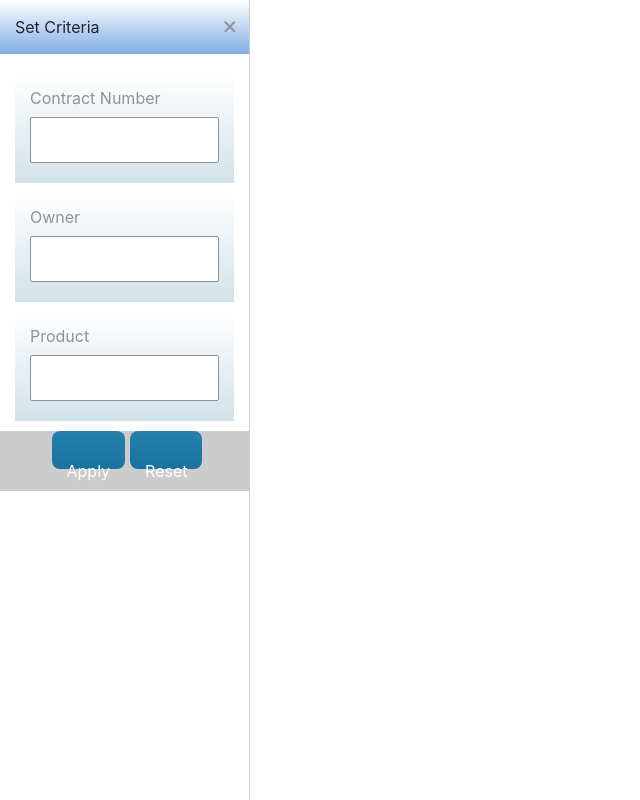
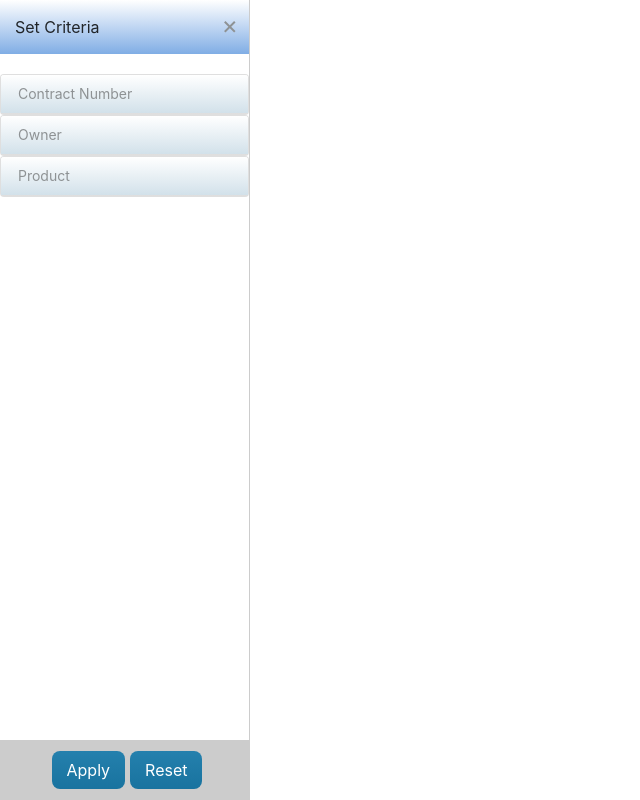
Before and after one commit to Dazzed/annuityprototype-fe, a Next.js app: page /contracts/components/criteria in a window 1280 px wide. Shown: the whole page, without its empty margins (0-640 px from the left). Built offline with nearby package versions, Linux system fonts and the light colour scheme.

Commit message:
ui update

```diff
--- a/pages/contracts/components/criteria.js
+++ b/pages/contracts/components/criteria.js
@@ -46,8 +46,18 @@ export default function Criteria(props) {
           &times;
         </a>
       </li>
-      <li>
-        <a href="#">Contract Number</a>
+      <div id="accordion">
+        <div class="card">
+          <div class="card-header cardcustomheader p-1" id="headingOne">
+            <h5 class="mb-0">
+              <button class="btn btn-link" data-toggle="collapse" data-target="#collapseOne" aria-expanded="true" aria-controls="collapseOne">
+                Contract Number
+              </button>
+            </h5>
+          </div>
+
+          <div id="collapseOne" class="collapse" aria-labelledby="headingOne" data-parent="#accordion">
+            <div class="card-body px-2 py-1">
               <input
                 type="text"
                 name="contractNumberFilterVal"
@@ -56,8 +66,55 @@ export default function Criteria(props) {
                 value={contractNumberFilterVal}
                 onChange={(e) => setContractNumberFilterval(e.target.value)}
               />
-      </li>
-      <li>
+            </div>
+          </div>
+        </div>
+        <div class="card">
+          <div class="card-header cardcustomheader p-1" id="headingTwo">
+            <h5 class="mb-0">
+              <button class="btn btn-link" data-toggle="collapse" data-target="#collapseTwo" aria-expanded="true" aria-controls="collapseOne">
+                Owner
+              </button>
+            </h5>
+          </div>
+
+          <div id="collapseTwo" class="collapse" aria-labelledby="headingTwo" data-parent="#accordion">
+            <div class="card-body px-2 py-1">
+              <input
+                type="text"
+                name="ownerFilterVal"
+                placeholder=""
+                className="form-field"
+                value={ownerFilterVal}
+                onChange={(e) => setOwnerFilterVal(e.target.value)}
+              />
+            </div>
+          </div>
+        </div>
+        <div class="card">
+          <div class="card-header cardcustomheader p-1" id="headingThree">
+            <h5 class="mb-0">
+              <button class="btn btn-link" data-toggle="collapse" data-target="#collapseThree" aria-expanded="true" aria-controls="collapseOne">
+                Product
+              </button>
+            </h5>
+          </div>
+
+          <div id="collapseThree" class="collapse" aria-labelledby="headingTne" data-parent="#accordion">
+            <div class="card-body px-2 py-1">
+              <input
+                type="text"
+                name="productNameFilterVal"
+                placeholder=""
+                className="form-field"
+                value={productNameFilterVal}
+                onChange={(e) => setProductNameFilterVal(e.target.value)}
+              />
+            </div>
+          </div>
+        </div>
+      </div>
+      {/* <li>
         <a href="#">Owner</a>
         <input
           type="text"
@@ -67,8 +124,8 @@ export default function Criteria(props) {
           value={ownerFilterVal}
           onChange={(e) => setOwnerFilterVal(e.target.value)}
         />
-      </li>
-      <li>
+      </li> */}
+      {/* <li>
         <a href="#">Product</a>
         <input
           type="text"
@@ -78,7 +135,7 @@ export default function Criteria(props) {
           value={productNameFilterVal}
           onChange={(e) => setProductNameFilterVal(e.target.value)}
         />
-      </li>
+      </li> */}
 
       <div className="apply-section">
         <button onClick={applyFilter}>Apply</button>
--- a/styles/globals.css
+++ b/styles/globals.css
@@ -1,52 +1,6 @@
 body {
   margin: 0;
   padding: 0;
-}
-.container-fluids-kl {
-  padding-left: 15px;
-  padding-right: 15px;
-  margin-left: auto;
-  margin-right: auto;
-}
-
-.row-kl {
-  display: -webkit-box;
-  display: -ms-flexbox;
-  display: flex;
-  -ms-flex-wrap: wrap;
-  flex-wrap: wrap;
-  margin-right: -15px;
-  margin-left: -15px;
-}
-
-.col-kl-12 {
-  -webkit-box-flex: 0;
-  -ms-flex: 0 0 100%;
-  flex: 0 0 100%;
-  max-width: 100%;
-  padding-left: 15px;
-  padding-right: 15px;
-  position: relative;
-}
-
-.col-kl-3 {
-  -webkit-box-flex: 0;
-  -ms-flex: 0 0 25%;
-  flex: 0 0 25%;
-  max-width: 25%;
-  padding-left: 15px;
-  padding-right: 15px;
-  position: relative;
-}
-
-.col-kl-9 {
-  -webkit-box-flex: 0;
-  -ms-flex: 0 0 75%;
-  flex: 0 0 75%;
-  max-width: 75%;
-  padding-left: 15px;
-  padding-right: 15px;
-  position: relative;
 }
 .table-kl {
   border-collapse: collapse;
@@ -102,7 +56,18 @@ body {
   margin-left: 15px;
   margin-right: 15px;
 }
-
+.cardcustomheader {
+  background-image: linear-gradient(180deg, #fff, #d2e1ea);
+}
+.cardcustomheader button:hover {
+  text-decoration: none;
+  color: #8e9294;
+}
+.cardcustomheader h5 button {
+  color: #8e9294;
+  font-size: 14px;
+  line-height: 16px;
+}
 .bg-colorli {
   background-image: linear-gradient(180deg, #fff, #80ade5) !important;
   position: relative;
@@ -111,7 +76,7 @@ body {
   margin-right: 0 !important;
 }
 .form-field {
-  padding: 10px 0;
+  padding: 5px 0;
   width: 100%;
   margin-top: 5px;
   margin-bottom: 5px;
@@ -151,7 +116,7 @@ body {
   background-color: #ccc;
   height: 60px;
   line-height: 60px;
-  /* position: absolute; */
+  position: absolute;
   bottom: 0;
   right: 0;
   left: 0;
@@ -160,6 +125,7 @@ body {
   /* background-color: #19739f; */
   background-image: linear-gradient(180deg, #2480ad, #19739f) !important;
   height: 38px;
+  line-height: 10px;
   padding: 10px 15px;
   margin-left: 5px;
   border: none;
```
Also changed, not shown: pages/contracts/index.js (+5 -5 lines). Lines whose indentation alone changed are shown as unchanged.
